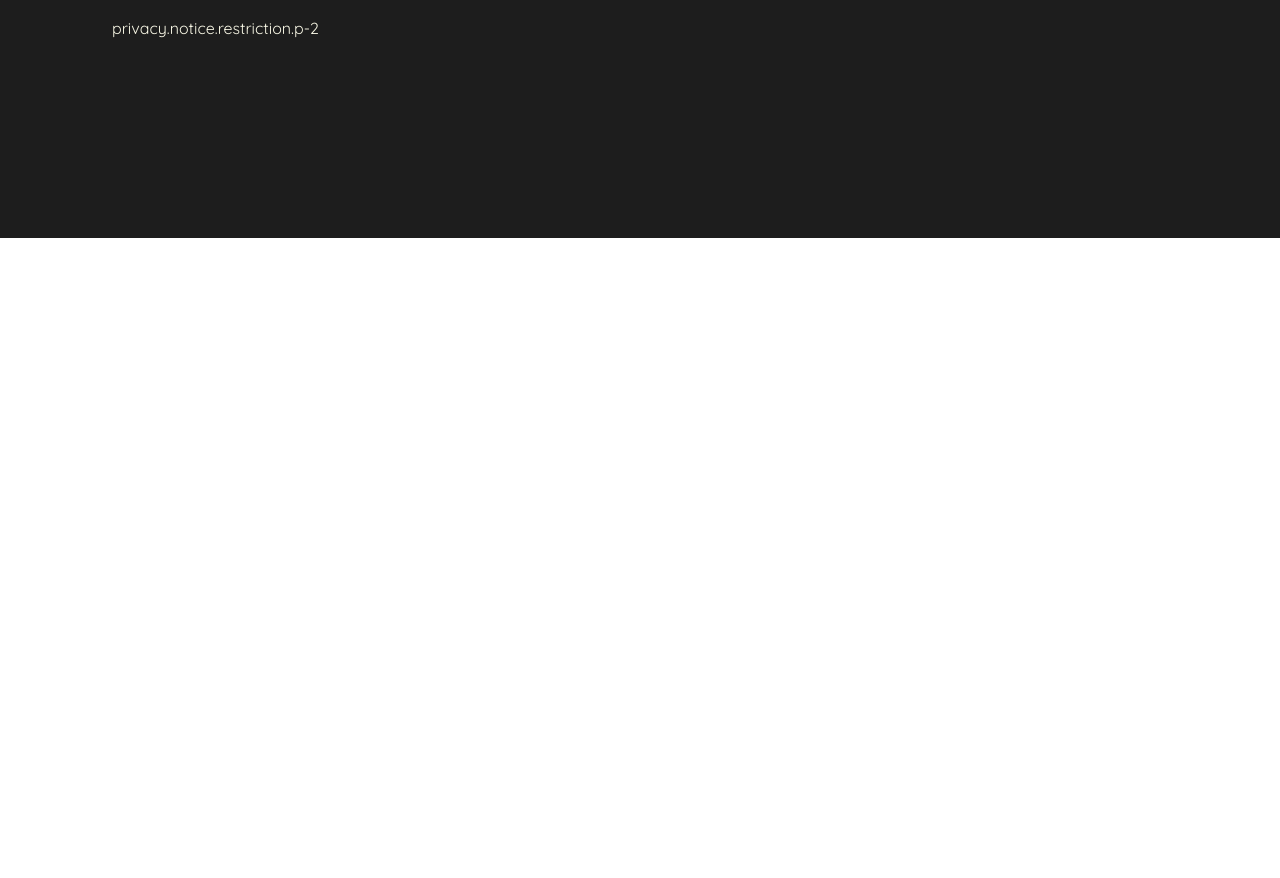
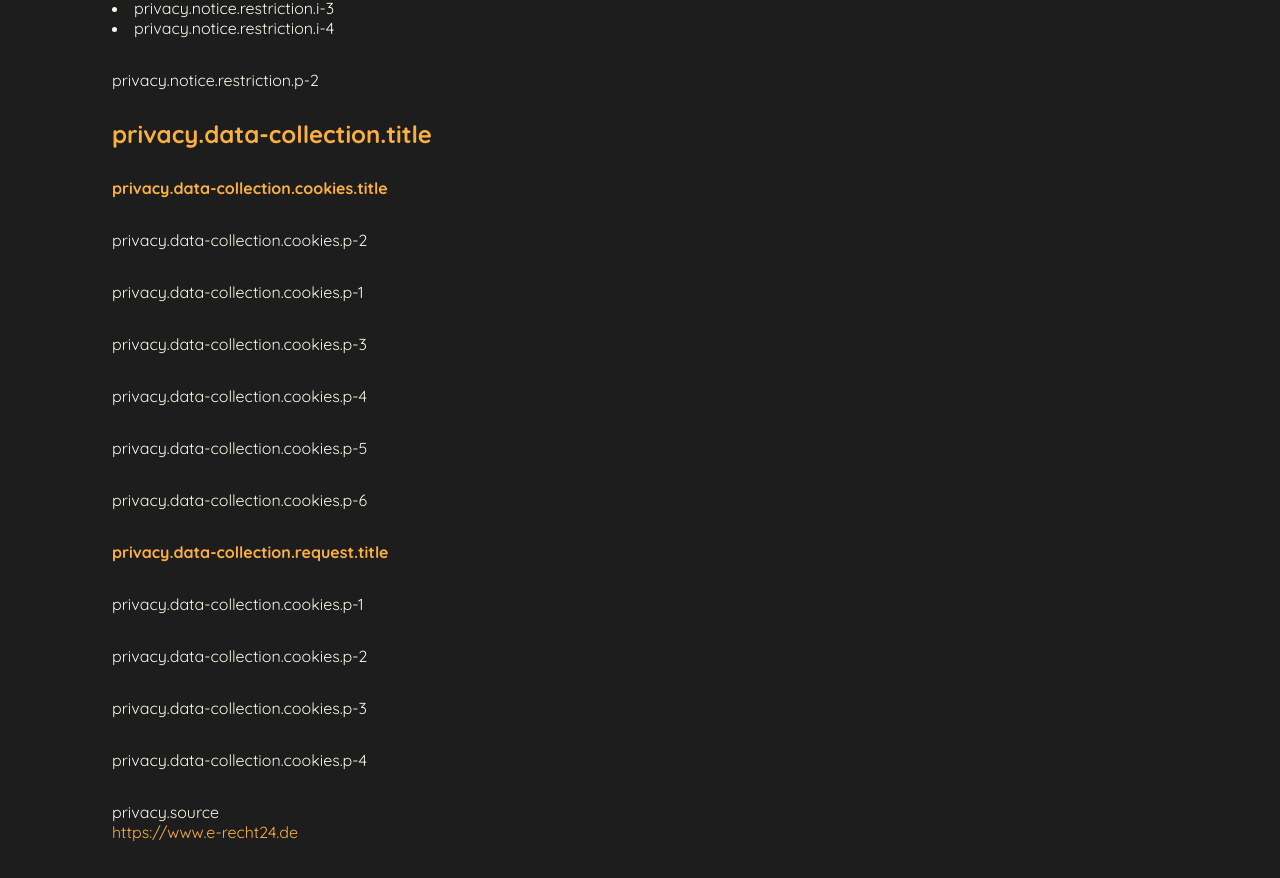
Before and after one commit to elma1989/portfolio, an Angular app: page /privacy-policy in a window 1280 px wide. Shown: the part 2662-3540 px from the top of the page. Before the commit the page ends 2900 px from the top, so only its background shows below. Built offline with nearby package versions, Linux system fonts and the light colour scheme.

Commit message:
chore: Updated PrivacyPolicyComponent - Added structure data-collection

```diff
--- a/src/app/privacy-policy/privacy-policy.component.html
+++ b/src/app/privacy-policy/privacy-policy.component.html
@@ -70,6 +70,7 @@ flex justify-center">
         <p>{{ 'privacy.notice.delete.p-1' | translate }}</p>
         <h3 class="font-bold tx-yellow"
         >{{ 'privacy.notice.restriction.title' | translate }}</h3>
+        <p>{{ 'privacy.notice.restriction.p-1' | translate }}</p>
         <ul class="list-disc list-inside">
             <li>{{ 'privacy.notice.restriction.i-1' | translate }}</li>
             <li>{{ 'privacy.notice.restriction.i-2' | translate }}</li>
@@ -77,5 +78,24 @@ flex justify-center">
             <li>{{ 'privacy.notice.restriction.i-4' | translate }}</li>
         </ul>
         <p>{{ 'privacy.notice.restriction.p-2' | translate }}</p>
+        <h2 class="font-bold text-[1.5rem]/[1.5rem] tx-yellow"
+        >{{ 'privacy.data-collection.title' | translate }}</h2>
+        <h3 class="font-bold tx-yellow"
+        >{{ 'privacy.data-collection.cookies.title' | translate }}</h3>
+        <p>{{ 'privacy.data-collection.cookies.p-2' | translate }}</p>
+        <p>{{ 'privacy.data-collection.cookies.p-1' | translate }}</p>
+        <p>{{ 'privacy.data-collection.cookies.p-3' | translate }}</p>
+        <p>{{ 'privacy.data-collection.cookies.p-4' | translate }}</p>
+        <p>{{ 'privacy.data-collection.cookies.p-5' | translate }}</p>
+        <p>{{ 'privacy.data-collection.cookies.p-6' | translate }}</p>
+        <h3 class="font-bold tx-yellow"
+        >{{ 'privacy.data-collection.request.title' | translate }}</h3>
+        <p>{{ 'privacy.data-collection.cookies.p-1' | translate }}</p>
+        <p>{{ 'privacy.data-collection.cookies.p-2' | translate }}</p>
+        <p>{{ 'privacy.data-collection.cookies.p-3' | translate }}</p>
+        <p>{{ 'privacy.data-collection.cookies.p-4' | translate }}</p>
+        <p>{{ 'privacy.source' | translate }}<br/>
+            <a href="https://www.e-recht24.de"
+            class="tx-yellow hover:underline">https://www.e-recht24.de</a></p>
     </div>
 </main>
```
